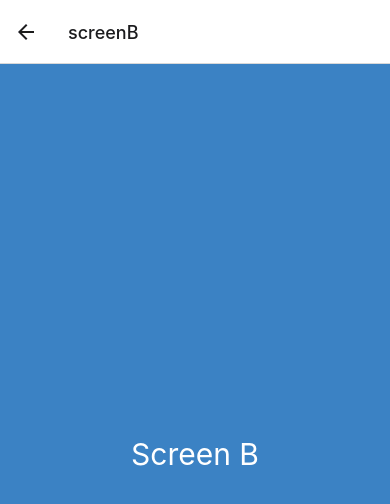
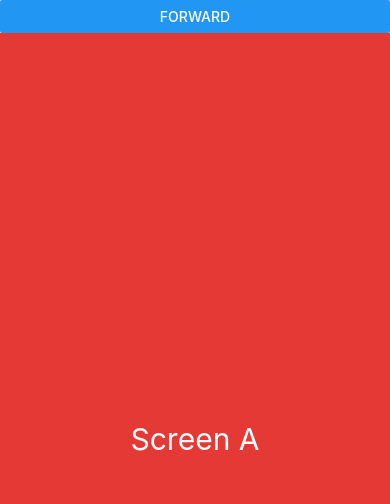
Before and after one commit to renato3x/react-native-navigation, a React Native app: screen / in a window 390 px wide. Shown: the top 504 px of the page. Built offline with nearby package versions, Linux system fonts and the light colour scheme.

Commit message:
update: stack navigation

```diff
--- /dev/null
+++ b/src/components/StepStack/index.js
@@ -0,0 +1,53 @@
+import { Button, StyleSheet, View } from 'react-native';
+
+export default function StepStack({
+  children,
+  forward,
+  navigation,
+  backward,
+}) {
+  return (
+    <View style={styles.container}>
+      <View>
+        {backward && (
+          <Button
+            title="Backward"
+            onPress={() => {
+              navigation.goBack();
+            }}
+          />
+        )}
+        {forward && (
+          <Button
+            title="Forward"
+            onPress={() => {
+              /**
+                navigate: redireciona de uma tela para outra.
+                caso o navigate redirecione para a mesma tela atual da
+                stack, essa mesma tela não será adicionada novamente,
+                impedindo múltiplas instâncias da mesma tela na stack
+
+                push: também redireciona de uma tela para outra, porém,
+                mesmo se o push estiver redirecionando para a mesma tela atual
+                da stack, ele irá renderizar uma nova instância da mesma na tela atual,
+                criando um fluxo onde o usuário vai navegando pela mesma tela
+               */
+
+              // navigation.navigate(forward, params);
+              navigation.push(forward, { number: Math.round(Math.random() * 100) });
+            }}
+          />
+        )}
+      </View>
+      <View style={{ flex: 1 }}>
+        { children }
+      </View>
+    </View>
+  )
+}
+
+const styles = StyleSheet.create({
+  container: {
+    flex: 1,
+  },
+});
--- a/src/navigation/components/StackNavigation/index.js
+++ b/src/navigation/components/StackNavigation/index.js
@@ -3,6 +3,7 @@ import { createNativeStackNavigator } from '@react-navigation/native-stack';
 import ScreenA from '../../../screens/ScreenA';
 import ScreenB from '../../../screens/ScreenB';
 import ScreenC from '../../../screens/ScreenC';
+import StepStack from '../../../components/StepStack';
 
 const Stack = createNativeStackNavigator();
 
@@ -11,24 +12,41 @@ export default function StackNavigation() {
     <Stack.Navigator
       initialRouteName="screenA"
       screenOptions={{
-        headerShown: true,
+        headerShown: false,
       }}
     >
       <Stack.Screen
         name="screenA"
-        component={ScreenA}
         options={{
           title: 'Home'
         }}
-      />
+      >
+        {(props) => (
+          <StepStack {...props} forward="screenB">
+            <ScreenA/>
+          </StepStack>
+        )}
+      </Stack.Screen>
+
       <Stack.Screen
         name="screenB"
-        component={ScreenB}
-      />
+      >
+        {(props) => (
+          <StepStack {...props} forward="screenC" backward>
+            <ScreenB/>
+          </StepStack>
+        )}
+      </Stack.Screen>
+
       <Stack.Screen
         name="screenC"
-        component={ScreenC}
-      />
+      >
+        {(props) => (
+          <StepStack {...props} forward="screenC" backward>
+            <ScreenC/>
+          </StepStack>
+        )}
+      </Stack.Screen>
     </Stack.Navigator>
   )
 }
--- a/src/screens/ScreenA/index.js
+++ b/src/screens/ScreenA/index.js
@@ -1,8 +1,6 @@
 import CentralText from '../../components/CentralText';
 
-export default function ScreenA({ navigation }) {
-  navigation.navigate('screenB');
-
+export default function ScreenA() {
   return (
     <CentralText bgColor="#e53935" color="#fff">Screen A</CentralText>
   )
```
Also changed, not shown: 1 other file (tests, documents, lock files or other folders).
